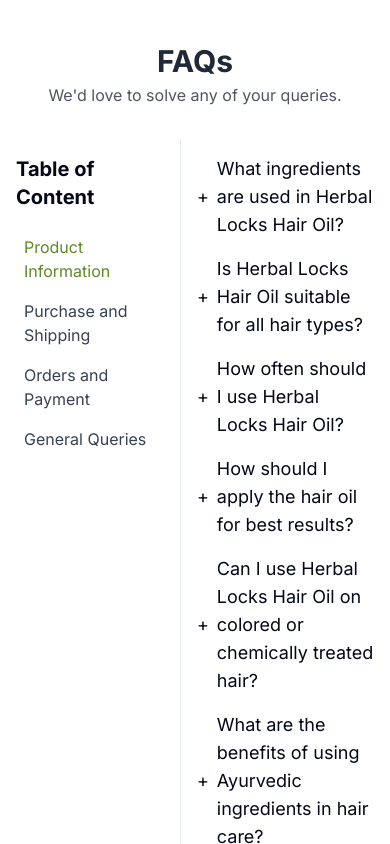
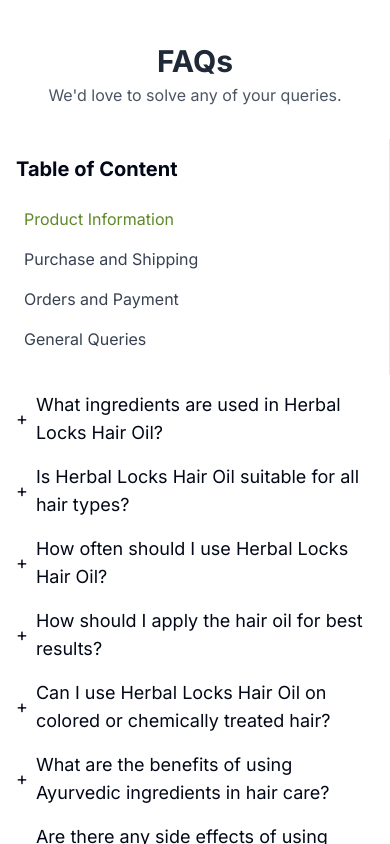
Before and after one commit to xoshiraghavx/vite-project, a Next.js app: page / in a window 390 px wide. Shown: the part 4180-5024 px from the top of the page. Built offline with nearby package versions, Linux system fonts and the light colour scheme.

Commit message:
updated FAQ

```diff
--- a/src/components/elements/Home/HomeFaq.js
+++ b/src/components/elements/Home/HomeFaq.js
@@ -53,7 +53,7 @@
           We&apos;d love to solve any of your queries.
         </p>
       </div>
-      <div className="flex justify-center items-ceter 	">
+      <div className="md:flex justify-center items-ceter 	">
         <div className=" p-4 border-r">
           <div className="font-bold text-xl mb-4">Table of Content</div>
           {faqData.map((item) => (
@@ -66,7 +66,7 @@
             </div>
           ))}
         </div>
-        <div className="p-4 w-2/3">
+        <div className="p-4 md:w-2/3">
           {faqData.find(item => item.category === selectedCategory).questions.map((q, idx) => (
             <div key={idx} className="mb-4">
               <div
```
